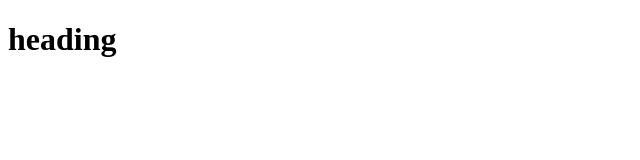
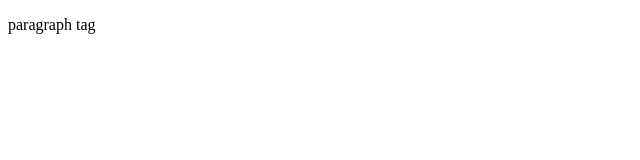
Before and after one commit to saniul06/money-management-test-project-MERN, a plain HTML site: page view.html in a window 1280 px wide. Shown: the whole page, without its empty margins (0-640 px from the left). Drawn offline with Linux system fonts and the light colour scheme.

Commit message:
test commit

```diff
--- a/view.html
+++ b/view.html
@@ -7,6 +7,8 @@
     <title>Document</title>
 </head>
 <body>
-    <h1>heading</h1>
+
+
+    <p>paragraph tag</p>
 </body>
 </html>
```
